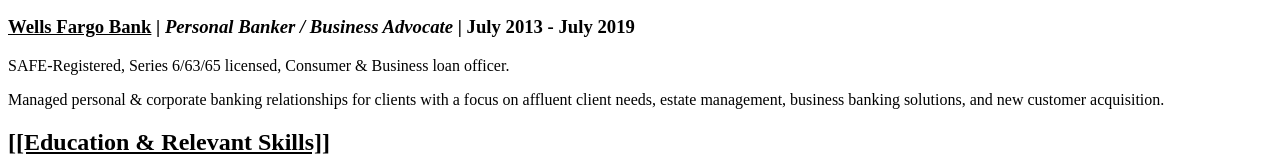
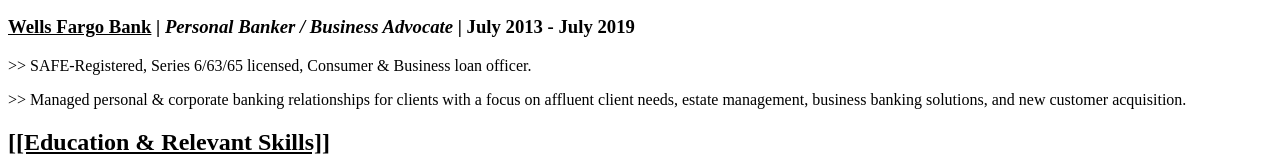
Before and after one commit to Cutoff-JORTS/HTML, a plain HTML site: page index.html in a window 1280 px wide. Shown: the part 1018-1177 px from the top of the page. Drawn offline with Linux system fonts and the light colour scheme.

Commit message:
Fixed small formatting issue on WF employment history

```diff
--- a/index.html
+++ b/index.html
@@ -45,11 +45,11 @@
 			<p> >> Partnered internally with technology teams as “test pilot user” for QOL software/process improvements to internal operations.</p>
 				<p><small>| Of 8 tested pilots, 7 pushed into full deployment. </small></p>
 			<p> >> Met weekly with 4 separate focus groups to streamline internal processes & identify efficiency opportunities as a “subject matter expert” on both sales and back-end support facets of internal software suites.</p>
-			<p> >>Held 3x weekly “office hours” as SME for internal processes (support for internal software & technology, credit analysis, etc.), & external processes (client management, outbound sales, etc.).</p>
+			<p> >> Held 3x weekly “office hours” as SME for internal processes (support for internal software & technology, credit analysis, etc.), & external processes (client management, outbound sales, etc.).</p>
 
 		<h3><u>Wells Fargo Bank</u> | <i>Personal Banker / Business Advocate </i> | July 2013 - July 2019</h3>
-			<p> SAFE-Registered, Series 6/63/65 licensed, Consumer & Business loan officer.</p>
-			<p> Managed personal & corporate banking relationships for clients with a focus on affluent client needs, estate management, business banking solutions, and new customer acquisition.</p>
+			<p> >> SAFE-Registered, Series 6/63/65 licensed, Consumer & Business loan officer.</p>
+			<p> >> Managed personal & corporate banking relationships for clients with a focus on affluent client needs, estate management, business banking solutions, and new customer acquisition.</p>
 
 	<h2><u>[[Education & Relevant Skills]]</u></h2>
 		<p><strong>Ramapo College of New Jersey - </strong><i>B.A. of Literature, specialized Tolkien & Western European Mythology</i></p>
```
